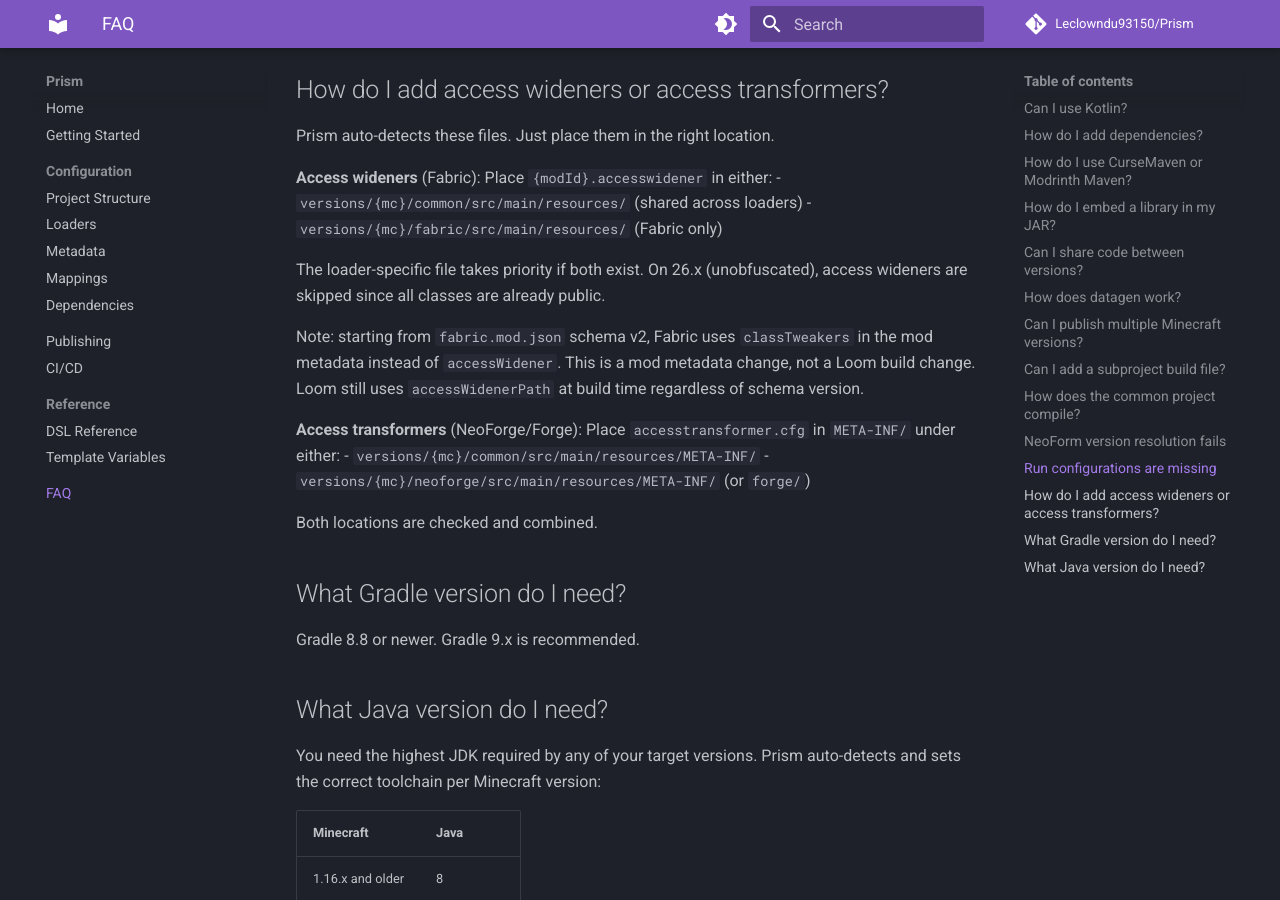
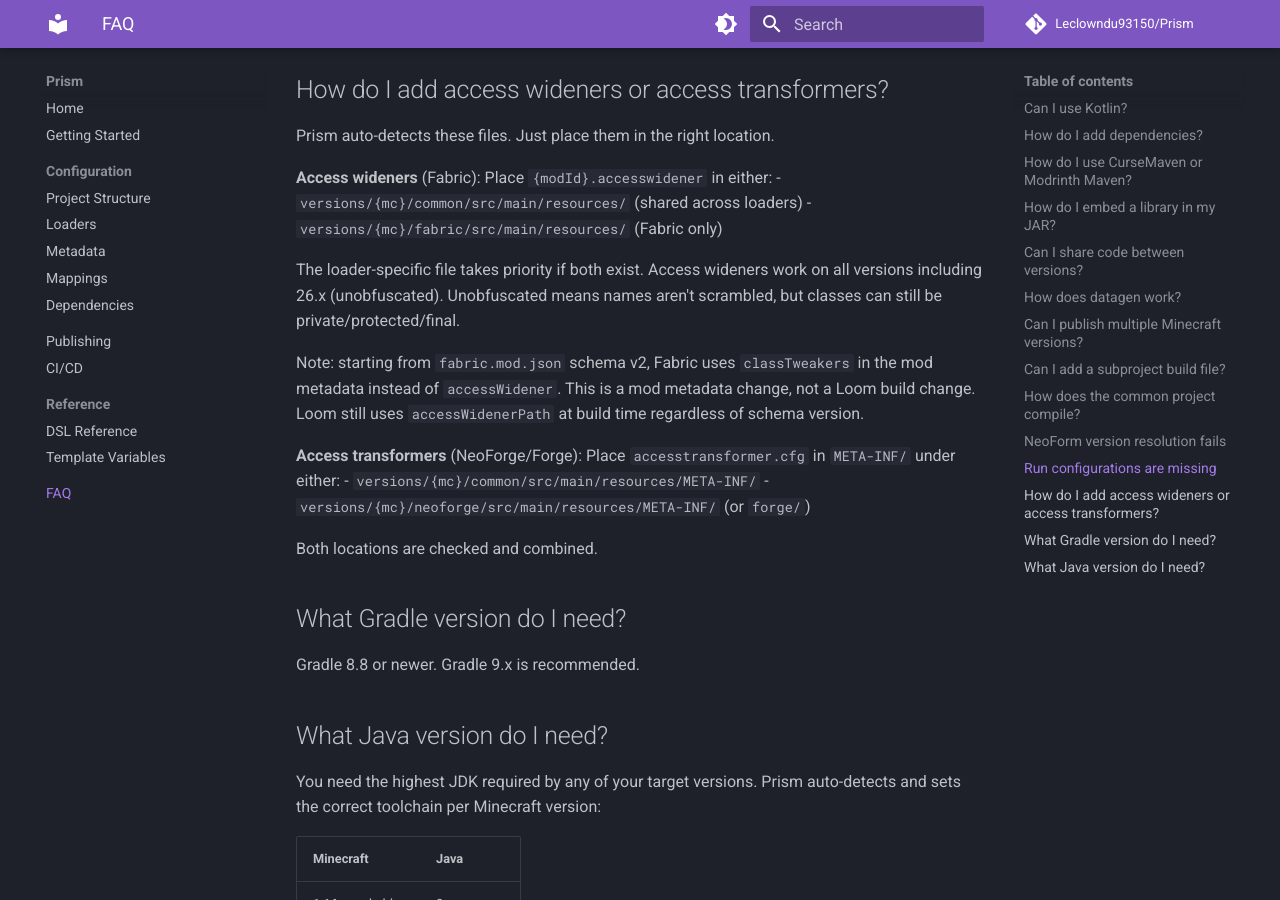
Before and after one commit to Leclowndu93150/Prism, an MkDocs documentation site: the page built from docs/faq.md, in a window 1280 px wide and 900 px high, scrolled down 3001 px. Built offline with MkDocs 1.6.1 and Material for MkDocs 9.7.7, drawn with Linux system fonts in a browser that asks for light colours; comment, search, counter and statistics services are not loaded.

Commit message:
Fix: access wideners work on unobfuscated versions too

```diff
--- a/docs/faq.md
+++ b/docs/faq.md
@@ -122,7 +122,7 @@ Prism auto-detects these files. Just place them in the right location.
 - `versions/{mc}/common/src/main/resources/` (shared across loaders)
 - `versions/{mc}/fabric/src/main/resources/` (Fabric only)
 
-The loader-specific file takes priority if both exist. On 26.x (unobfuscated), access wideners are skipped since all classes are already public.
+The loader-specific file takes priority if both exist. Access wideners work on all versions including 26.x (unobfuscated). Unobfuscated means names aren't scrambled, but classes can still be private/protected/final.
 
 Note: starting from `fabric.mod.json` schema v2, Fabric uses `classTweakers` in the mod metadata instead of `accessWidener`. This is a mod metadata change, not a Loom build change. Loom still uses `accessWidenerPath` at build time regardless of schema version.
 
```
Also changed, not shown: docs/configuration/mappings.md (+1 -1 lines), 1 other file.
